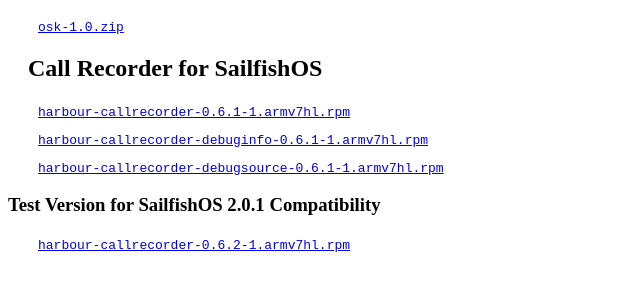
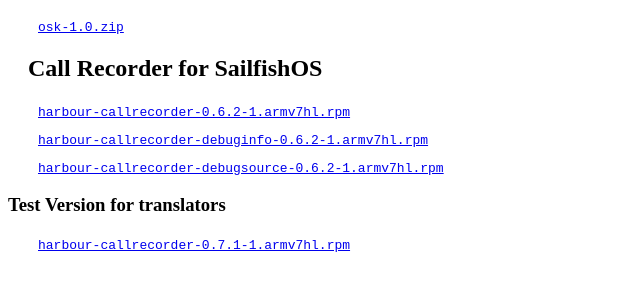
Before and after one commit to dpurgin/dpurgin.github.io, a plain HTML site: page index.html in a window 1280 px wide. Shown: the part 110-400 px from the top of the page, without its empty margins (0-640 px from the left). Drawn offline with Linux system fonts and the light colour scheme.

Commit message:
harbour-callrecorder version 0.7.1

```diff
--- a/index.html
+++ b/index.html
@@ -27,11 +27,11 @@
         <a href="releases/osk/osk-1.0.zip">osk-1.0.zip</a>
 
         <h2>Call Recorder for SailfishOS</h2>
-            <div><a href="releases/harbour-callrecorder/harbour-callrecorder-0.6.1-1.armv7hl.rpm">harbour-callrecorder-0.6.1-1.armv7hl.rpm</a></div>
-            <div><a href="releases/harbour-callrecorder/harbour-callrecorder-debuginfo-0.6.1-1.armv7hl.rpm">harbour-callrecorder-debuginfo-0.6.1-1.armv7hl.rpm</a></div>
-            <div><a href="releases/harbour-callrecorder/harbour-callrecorder-debugsource-0.6.1-1.armv7hl.rpm">harbour-callrecorder-debugsource-0.6.1-1.armv7hl.rpm</a></div>
+            <div><a href="releases/harbour-callrecorder/harbour-callrecorder-0.6.2-1.armv7hl.rpm">harbour-callrecorder-0.6.2-1.armv7hl.rpm</a></div>
+            <div><a href="releases/harbour-callrecorder/harbour-callrecorder-debuginfo-0.6.2-1.armv7hl.rpm">harbour-callrecorder-debuginfo-0.6.2-1.armv7hl.rpm</a></div>
+            <div><a href="releases/harbour-callrecorder/harbour-callrecorder-debugsource-0.6.2-1.armv7hl.rpm">harbour-callrecorder-debugsource-0.6.2-1.armv7hl.rpm</a></div>
 
-        <h3>Test Version for SailfishOS 2.0.1 Compatibility</h3>
-            <div><a href="releases/harbour-callrecorder/harbour-callrecorder-0.6.2-1.armv7hl.rpm">harbour-callrecorder-0.6.2-1.armv7hl.rpm</a></div>
+        <h3>Test Version for translators</h3>
+            <div><a href="releases/harbour-callrecorder/harbour-callrecorder-0.7.1-1.armv7hl.rpm">harbour-callrecorder-0.7.1-1.armv7hl.rpm</a></div>
     </body>
 </html>
```
Also changed, not shown: 3 other files.
